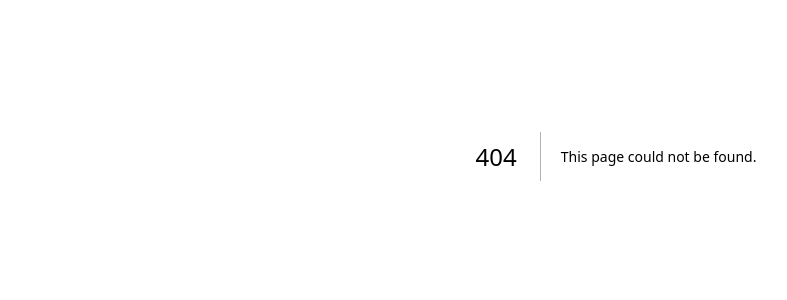
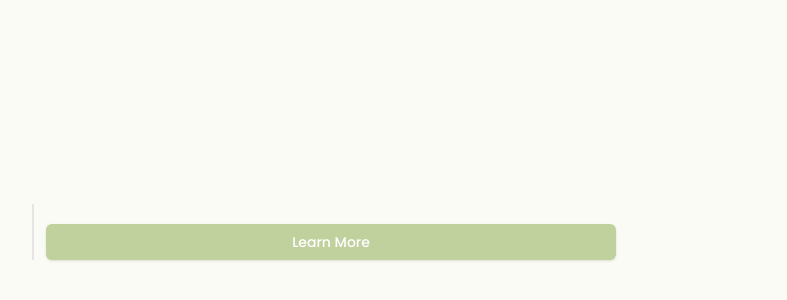
Before and after one commit to exionstech/sap-studio-frontend, a Next.js app: page / in a window 1280 px wide. Before the commit this address had no page. Shown: the part 244-544 px from the top of the page, without its empty margins (24-811 px from the left). Built offline with nearby package versions, Linux system fonts and the light colour scheme.

Commit message:
add LandingHero component and update LandingPage layout; modify button styles and layout background

```diff
--- /dev/null
+++ b/src/app/(landing)/_components/hero.tsx
@@ -0,0 +1,18 @@
+import { Button } from "@/components/ui/button";
+import React from "react";
+
+const LandingHero = () => {
+  return (
+    <div className="w-full max-w-screen-2xl min-h-screen mx-auto px-5 md:px-14 flex md:flex-row flex-col items-center gap-5">
+      <div className="w-full md:w-[50%] flex flex-col gap-10">
+        <h1></h1>
+        <div className="flex flex-col gap-5 border-l-[2px] pl-3">
+          <p></p>
+          <Button>Learn More</Button>
+        </div>
+      </div>
+    </div>
+  );
+};
+
+export default LandingHero;
--- a/src/app/landing/page.tsx
+++ b/src/app/(landing)/page.tsx
@@ -1,12 +1,13 @@
 import { MaxWrapper } from "@/components/shared/max-wrapper";
 import React from "react";
+import LandingHero from "../(landing)/_components/hero";
 
 const LandingPage = () => {
   return (
-  <MaxWrapper>
-        hello
-        </MaxWrapper>
-)
+    <MaxWrapper className="flex flex-col gap-10 mt-14">
+      <LandingHero />
+    </MaxWrapper>
+  );
 };
 
 export default LandingPage;
--- a/src/app/layout.tsx
+++ b/src/app/layout.tsx
@@ -38,7 +38,7 @@ export default function RootLayout({
       className={`${larkenDemo.variable} ${poppins.variable}`}
     >
       <body
-        className="font-poppins antialiased w-full h-full min-h-screen scroll-smooth mx-auto"
+        className="font-poppins antialiased w-full h-full min-h-screen scroll-smooth mx-auto bg-[#F9FBF4]"
       >
         {children}
         <Toaster />
--- a/src/components/ui/button.tsx
+++ b/src/components/ui/button.tsx
@@ -1,16 +1,16 @@
-import * as React from "react"
-import { Slot } from "@radix-ui/react-slot"
-import { cva, type VariantProps } from "class-variance-authority"
+import * as React from "react";
+import { Slot } from "@radix-ui/react-slot";
+import { cva, type VariantProps } from "class-variance-authority";
 
-import { cn } from "@/lib/utils"
+import { cn } from "@/lib/utils";
 
 const buttonVariants = cva(
-  "inline-flex items-center justify-center gap-2 whitespace-nowrap rounded-md text-sm font-medium transition-colors focus-visible:outline-none focus-visible:ring-1 focus-visible:ring-ring disabled:pointer-events-none disabled:opacity-50 [&_svg]:pointer-events-none [&_svg]:size-4 [&_svg]:shrink-0",
+  "inline-flex items-center justify-center gap-2 whitespace-nowrap rounded-md text-sm font-medium transition-colors focus-visible:outline-none focus-visible:ring-1 focus-visible:ring-ring disabled:pointer-events-none disabled:opacity-50 [&_svg]:pointer-events-none [&_svg]:size-4 [&_svg]:shrink-0 text-poppins",
   {
     variants: {
       variant: {
-        default:
-          "bg-primary text-primary-foreground shadow hover:bg-primary/90",
+        default: "bg-green2 text-white shadow hover:bg-green3",
+        dark: "bg-green4 text-white shadow hover:bg-green4/80",
         destructive:
           "bg-destructive text-destructive-foreground shadow-sm hover:bg-destructive/90",
         outline:
@@ -32,26 +32,26 @@ const buttonVariants = cva(
       size: "default",
     },
   }
-)
+);
 
 export interface ButtonProps
   extends React.ButtonHTMLAttributes<HTMLButtonElement>,
     VariantProps<typeof buttonVariants> {
-  asChild?: boolean
+  asChild?: boolean;
 }
 
 const Button = React.forwardRef<HTMLButtonElement, ButtonProps>(
   ({ className, variant, size, asChild = false, ...props }, ref) => {
-    const Comp = asChild ? Slot : "button"
+    const Comp = asChild ? Slot : "button";
     return (
       <Comp
         className={cn(buttonVariants({ variant, size, className }))}
         ref={ref}
         {...props}
       />
-    )
+    );
   }
-)
-Button.displayName = "Button"
+);
+Button.displayName = "Button";
 
-export { Button, buttonVariants }
+export { Button, buttonVariants };
```
Also changed, not shown: src/app/(landing)/layout.tsx (renamed from src/app/landing/layout.tsx), 1 other file (tests, documents, lock files or other folders).
